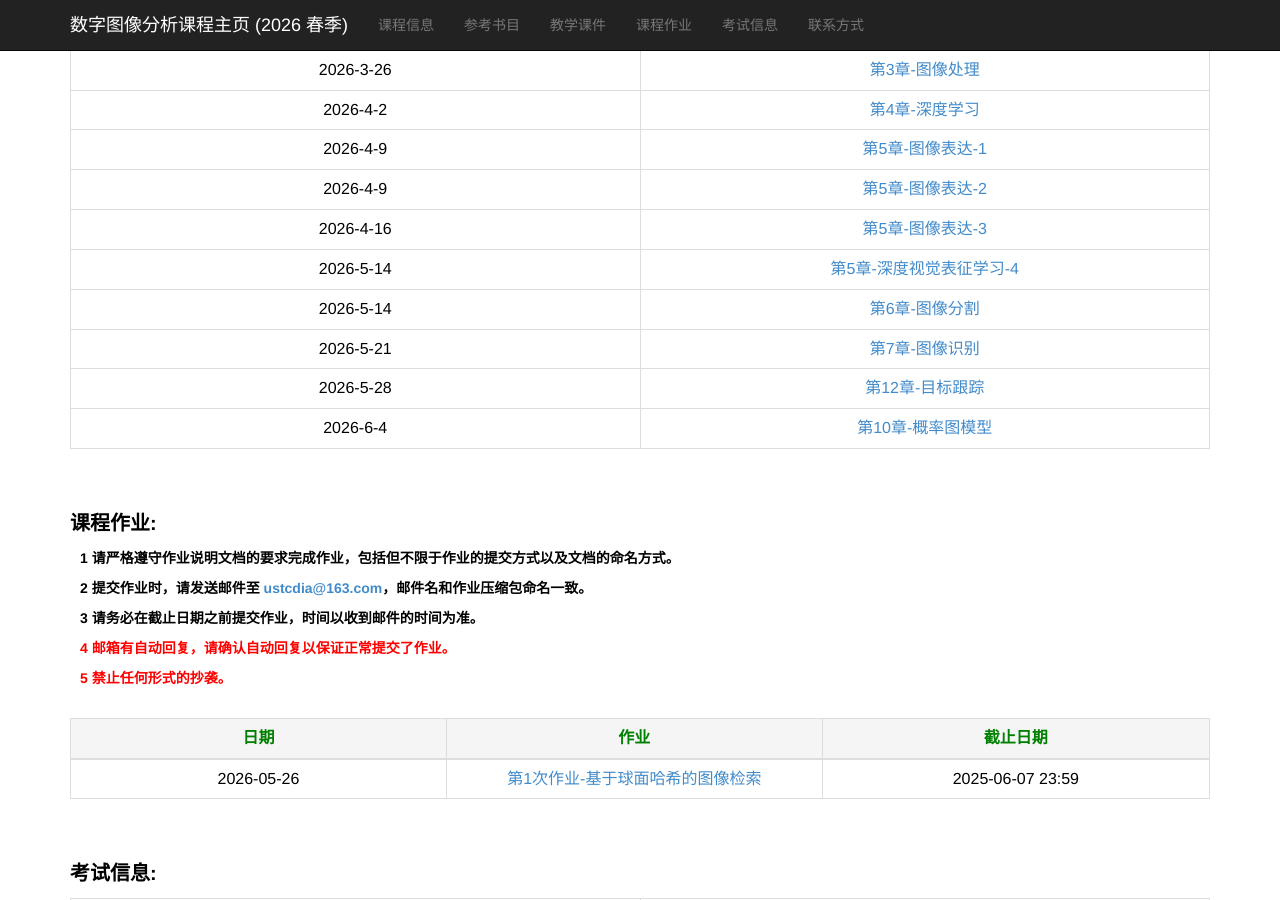
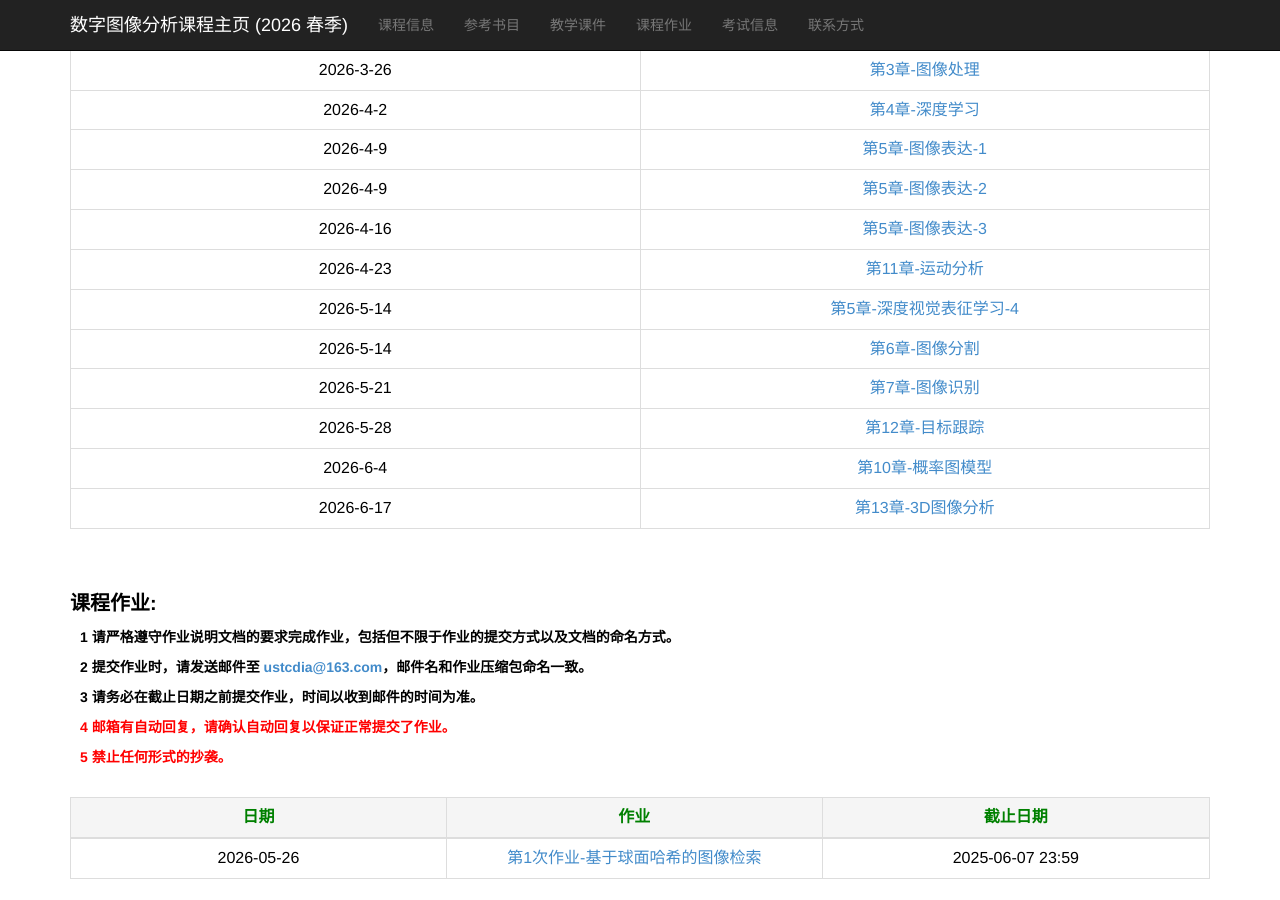
Before and after one commit to ustc-dia/ustc-dia.github.io, a Jekyll site: the page index.html, which Jekyll copies as it is, in a window 1280 px wide and 900 px high, scrolled down 857 px. Built offline with Jekyll 4.4.1, drawn with Linux system fonts in a browser that asks for light colours.

Commit message:
Update index.html

```diff
--- a/index.html
+++ b/index.html
@@ -205,6 +205,11 @@
                 </tr>
 
                 <tr>
+                    <td>2026-4-23</td>
+                    <td><a href="./slides_2026_spring/第11章-运动分析.pdf" target="_blank">第11章-运动分析 </a></td>
+                </tr>
+
+                <tr>
                     <td>2026-5-14</td>
                     <td><a href="./slides_2026_spring/2026春-第5章-图像表达-5.4-深度视觉表征学习-20页.pdf" target="_blank">第5章-深度视觉表征学习-4 </a></td>
                 </tr>
@@ -227,6 +232,11 @@
                 <tr>
                     <td>2026-6-4</td>
                     <td><a href="./slides_2026_spring/DIA课件-第10章-概率图模型.pdf" target="_blank">第10章-概率图模型 </a></td>
+                </tr>
+
+                <tr>
+                    <td>2026-6-17</td>
+                    <td><a href="./slides_2026_spring/第13章-3D图像分析.pdf" target="_blank">第13章-3D图像分析 </a></td>
                 </tr>
 
                 <!--<tr>
```
